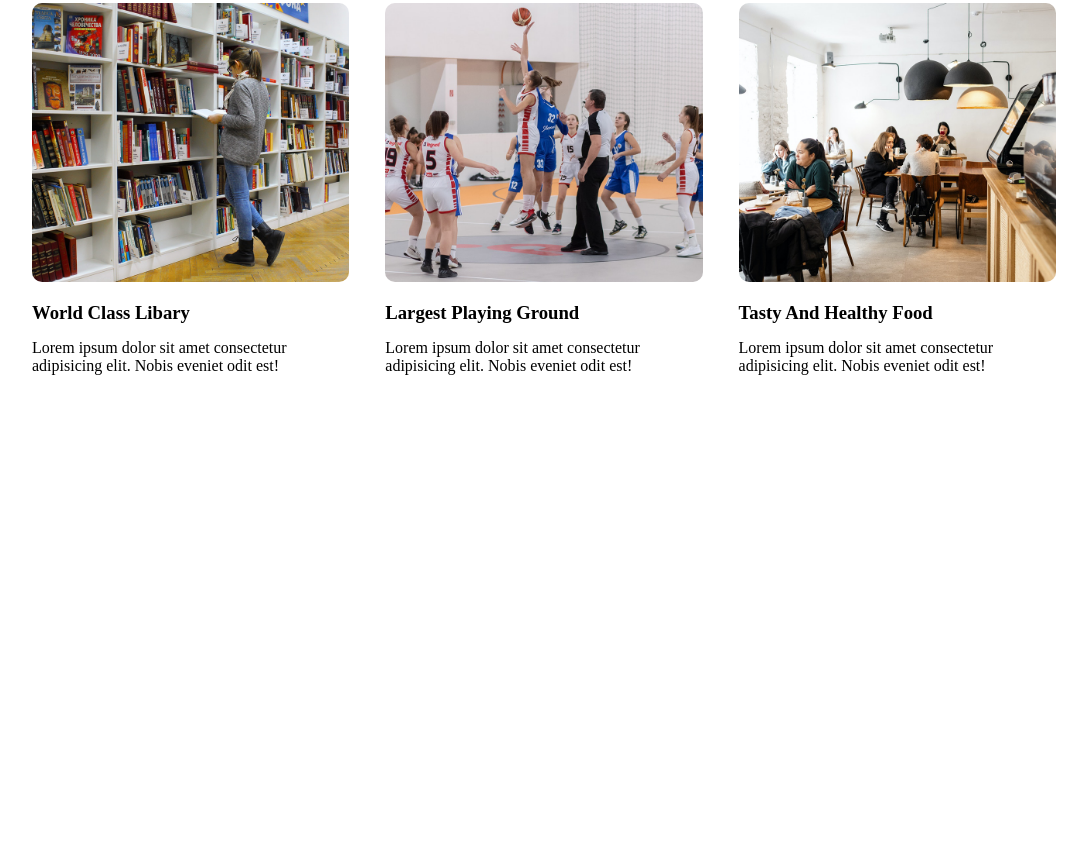
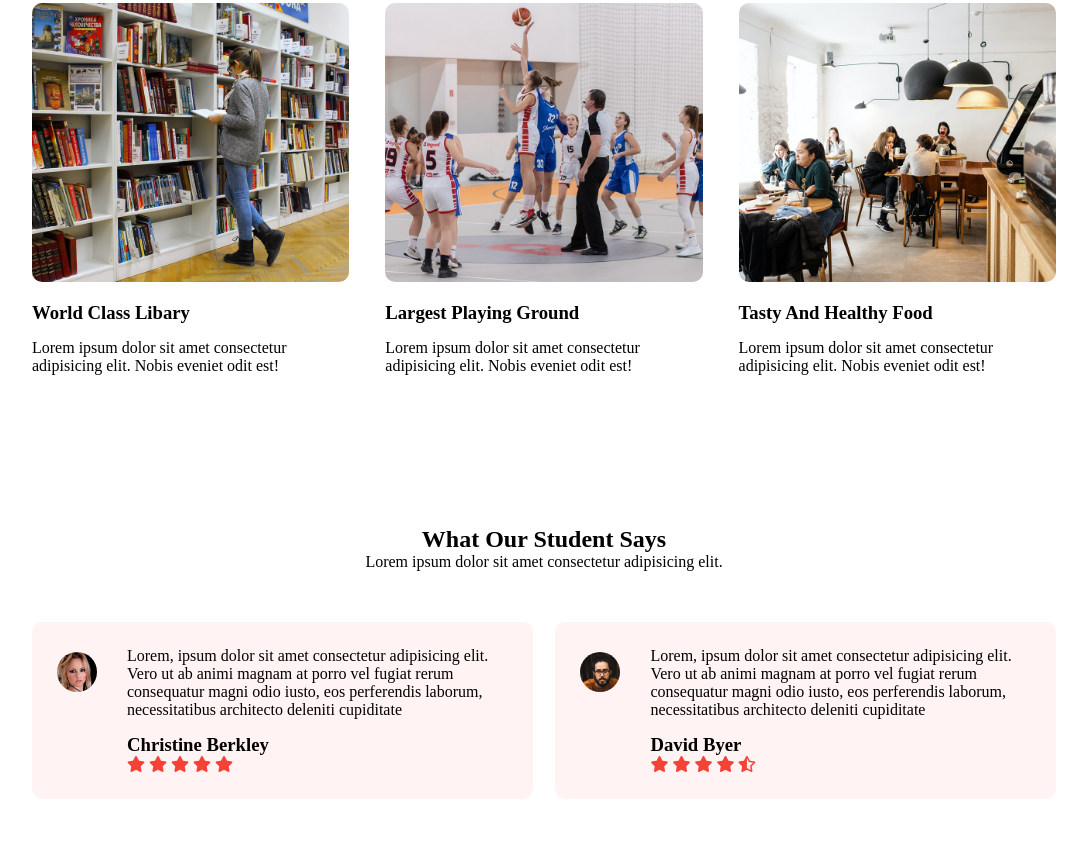
Before and after one commit to suleojimahpeter34/university-website, a plain HTML site: page index.html in a window 1280 px wide. Shown: the part 2082-2932 px from the top of the page, without its empty margins (96-1183 px from the left). Before the commit the page ends 2508 px from the top, so only its background shows below. Drawn offline with Linux system fonts and the light colour scheme.

Commit message:
i added the testimonials section

```diff
--- a/index.html
+++ b/index.html
@@ -106,6 +106,47 @@
       </section>
 
 
+      <!-- testimonials section -->
+       <section class="testimonials">
+        <h1>What Our Student Says</h1>
+        <p>Lorem ipsum dolor sit amet consectetur adipisicing elit.</p>
+        <div class="row">
+            <div class="testimonial-col">
+                <img src="images/user1.jpg" alt="">
+               <div>
+                <p>Lorem, ipsum dolor sit amet consectetur adipisicing elit. Vero ut ab animi magnam at porro vel fugiat rerum consequatur magni odio iusto, eos perferendis laborum, necessitatibus architecto deleniti cupiditate</p>
+                <h3>Christine Berkley</h3>
+                <i class="fa fa-star"></i>
+                <i class="fa fa-star"></i>
+                <i class="fa fa-star"></i>
+                <i class="fas fa-star"></i>
+                <i class="far fas fa-star"></i>
+
+               </div>
+            </div>
+            <div class="testimonial-col">
+                <img src="images/user2.jpg" alt="">
+               <div>
+                <p>Lorem, ipsum dolor sit amet consectetur adipisicing elit. Vero ut ab animi magnam at porro vel fugiat rerum consequatur magni odio iusto, eos perferendis laborum, necessitatibus architecto deleniti cupiditate</p>
+                <h3>David Byer</h3>
+                <i class="fa fa-star"></i>
+                <i class="fa fa-star"></i>
+                <i class="fa fa-star"></i>
+                <i class="fa fa-star"></i>
+                <i class="fas fa-star-half-alt"></i>
+               </div>
+            </div>
+        </div>
+       </section>
+
+
+
+
+
+
+
+
+
     <script>
         var navLinks = document.getElementById("navLinks");
         function showMenu(){
--- a/style.css
+++ b/style.css
@@ -266,3 +266,50 @@ nav .fa{
     margin-bottom: 15px;
     text-align: left;
 }
+
+
+/* testimonials */
+.testimonials{
+    width: 80%;
+    margin: auto;
+    padding-top: 100px;
+    text-align: center;
+}
+.testimonial-col{
+    flex-basis: 44%;
+    border-radius: 10px;
+    margin-bottom: 5%;
+    text-align: left;
+    background: #fff3f3;
+    cursor: pointer;
+    display: flex;
+    padding: 25px;
+}
+.testimonial-col img{
+    height: 40px;
+    margin-top: 5px;
+    margin-right: 30px;
+    border-radius: 50%;
+}
+
+.testimonial-col p{
+    padding: 0;
+}
+.testimonial-col h3{
+    text-align: left;
+    margin-top: 15px;
+}
+.testimonial-col .fa{
+    color: #f44336;
+}
+.testimonial-col .fas{
+    color: #f44336;
+}
+
+@media(max-width:700px){
+    .testimonial-col img{
+        margin-left: 0px;
+        margin-right: 15px;
+
+    }
+}
```
